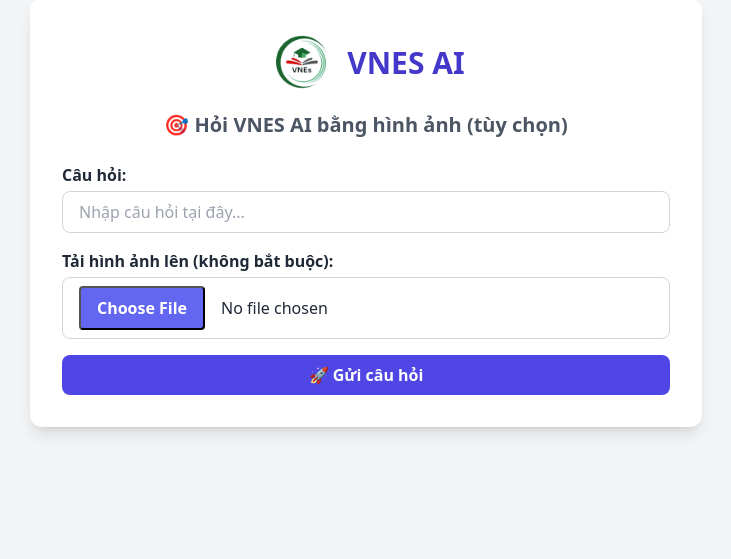
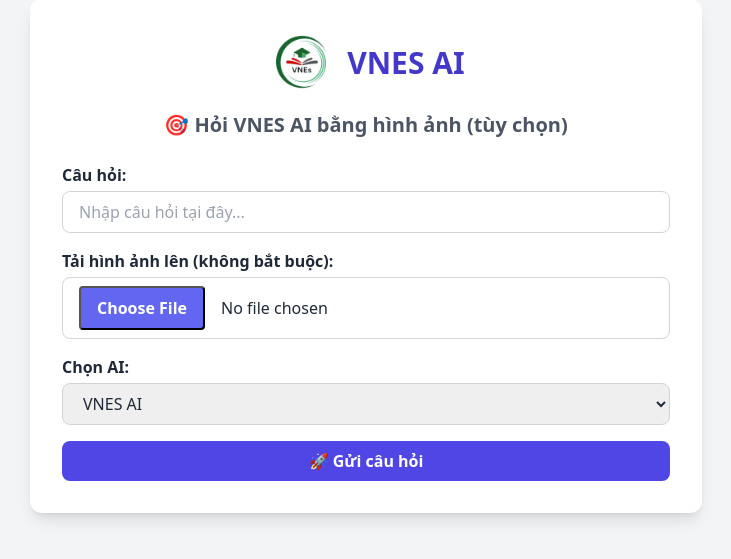
Before and after one commit to long7821-1/vnes-ai, a Flask app: page / in a window 1280 px wide. Shown: the part 49-608 px from the top of the page, without its empty margins (274-1005 px from the left). Run offline with Flask 3, Linux system fonts and the light colour scheme; some libraries are stand-ins or nearby versions.

Commit message:
Update index.html

```diff
--- a/templates/index.html
+++ b/templates/index.html
@@ -32,8 +32,13 @@
                class="w-full border border-gray-300 rounded-lg px-4 py-2 focus:outline-none file:bg-indigo-500 file:text-white file:font-semibold file:px-4 file:py-2 file:rounded file:mr-4" />
       </div>
 
-      <!-- Chỉ giữ Gemini -->
-      <input type="hidden" name="ai" id="ai" value="gemini" />
+      <div>
+        <label for="ai" class="block font-semibold mb-1">Chọn AI:</label>
+        <select name="ai" id="ai" class="w-full border border-gray-300 rounded-lg px-4 py-2 focus:outline-none focus:ring-2 focus:ring-indigo-500">
+          <option value="vnes_ai">VNES AI</option>
+          <option value="deepseek">DeepSeek</option>
+        </select>
+      </div>
 
       <button type="submit"
               class="bg-indigo-600 hover:bg-indigo-700 text-white font-semibold py-2 px-6 rounded-lg transition duration-200 w-full">
@@ -42,7 +47,7 @@
     </form>
 
     <div id="result" class="mt-6 p-4 bg-gray-50 border rounded-lg hidden">
-      <h2 id="answerSource" class="text-lg font-semibold mb-2 text-indigo-500">🧠 Trả lời từ VNES AI:</h2>
+      <h2 id="answerSource" class="text-lg font-semibold mb-2 text-indigo-500">🧠 Trả lời từ:</h2>
       <img id="answerImage" class="max-w-full rounded-lg mb-3 hidden" alt="Ảnh trả lời" />
       <p id="answerText" class="whitespace-pre-line text-gray-700"></p>
     </div>
@@ -64,8 +69,10 @@
       resultBox.classList.remove("hidden");
 
       const formData = new FormData(form);
+      const selectedAI = document.getElementById('ai').value;
 
-      answerSource.textContent = "🧠 Trả lời từ VNES AI:";
+      // Cập nhật tiêu đề nguồn trả lời dựa trên AI được chọn
+      answerSource.textContent = `🧠 Trả lời từ ${selectedAI === 'vnes_ai' ? 'VNES AI' : 'DeepSeek'}:`;
 
       try {
         const res = await fetch('/ask-image', {
@@ -76,23 +83,27 @@
         const contentType = res.headers.get("content-type");
 
         if (contentType && contentType.includes("image")) {
+          // Nếu backend trả về ảnh (ví dụ ảnh đáp án Toán)
           const blob = await res.blob();
           const url = URL.createObjectURL(blob);
           answerImage.src = url;
           answerImage.classList.remove("hidden");
           answerText.textContent = "";
         } else if (contentType && contentType.includes("application/json")) {
+          // Nếu backend trả về JSON
           const data = await res.json();
           answerImage.classList.add("hidden");
 
           if (res.ok) {
             answerText.textContent = data.answer || "✅ Đã nhận được phản hồi.";
-            form.reset();
+            answerSource.textContent = `🧠 Trả lời từ ${data.ai === 'vnes_ai' ? 'VNES AI' : 'DeepSeek'}:`; // Cập nhật từ backend
+            form.reset(); // Reset form sau khi gửi thành công
           } else {
             answerText.textContent = `❌ Lỗi: ${data.error || "Không rõ nguyên nhân."}`;
           }
         } else {
-          answerText.textContent = "❌ Đã nhận phản hồi không đúng định dạng.";
+          // Trường hợp khác
+          answerText.textContent = "❌ Đã nhận phản hồi không đúng định dạng. Vui lòng kiểm tra log.";
           answerImage.classList.add("hidden");
         }
 
```
